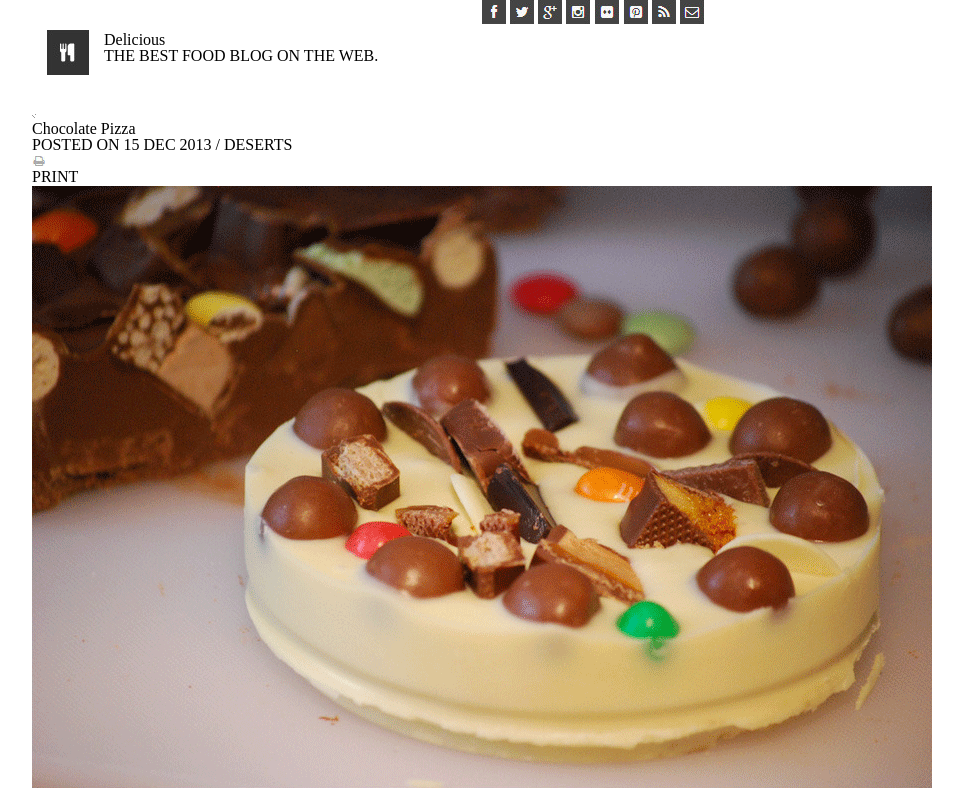
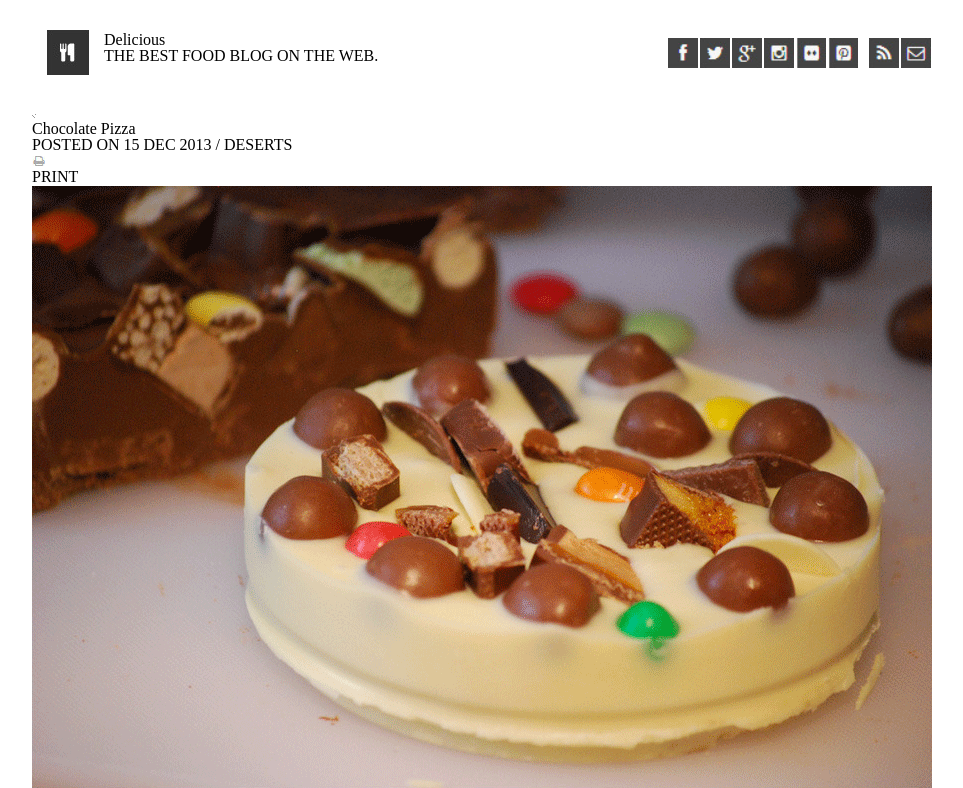
Before and after one commit to c0d3cisco/chocoloate-pizza, a plain HTML site: page index.html in a window 1280 px wide. Shown: the top 788 px of the page, without its empty margins (158-1121 px from the left). Drawn offline with Linux system fonts and the light colour scheme.

Commit message:
header spacing

```diff
--- a/css/style.css
+++ b/css/style.css
@@ -17,3 +17,23 @@ header section div{
     float: left;
     margin: 30px 15px ;
 }
+
+#line-of-images {
+    display: flex;
+    flex-flow: row;
+    flex-shrink: 0;
+    justify-content: flex-end;
+    align-items: center;
+
+
+}
+#line-of-images img {
+    width: 30px;
+    height: 30px;
+    padding: 1px;
+
+}
+
+#line-of-images img:nth-of-type(6) {
+    padding-right: 10px;
+}
--- a/index.html
+++ b/index.html
@@ -15,7 +15,7 @@
                 <p><img id="logoImg" src="img/logo.png"><br><br><h1>Delicious</h1>
                 THE BEST FOOD BLOG ON THE WEB.</p>
             </div>
-            <div>
+            <div id="line-of-images">
                 <img src="img/fb-icon.png">
                 <img src="img/twit-icon.png">
                 <img src="img/gp-icon.png">
```
